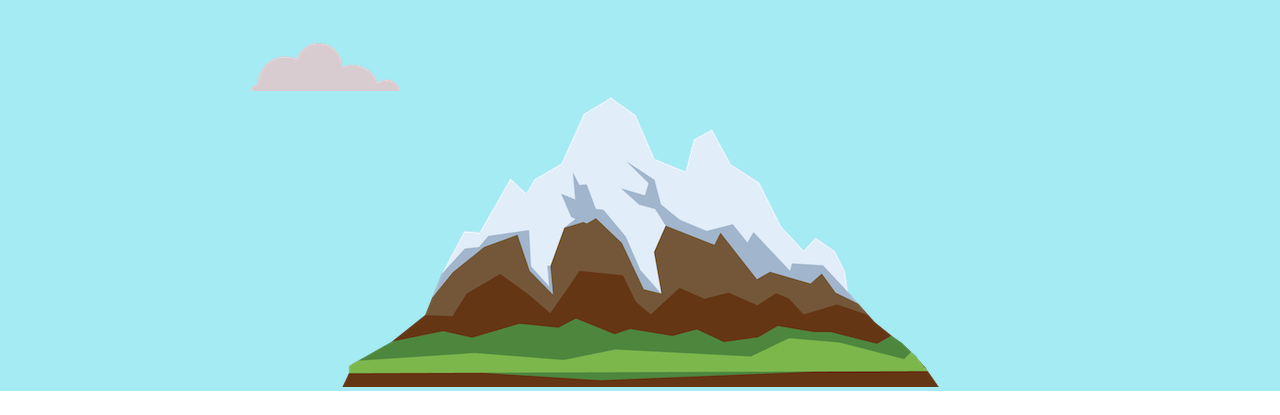
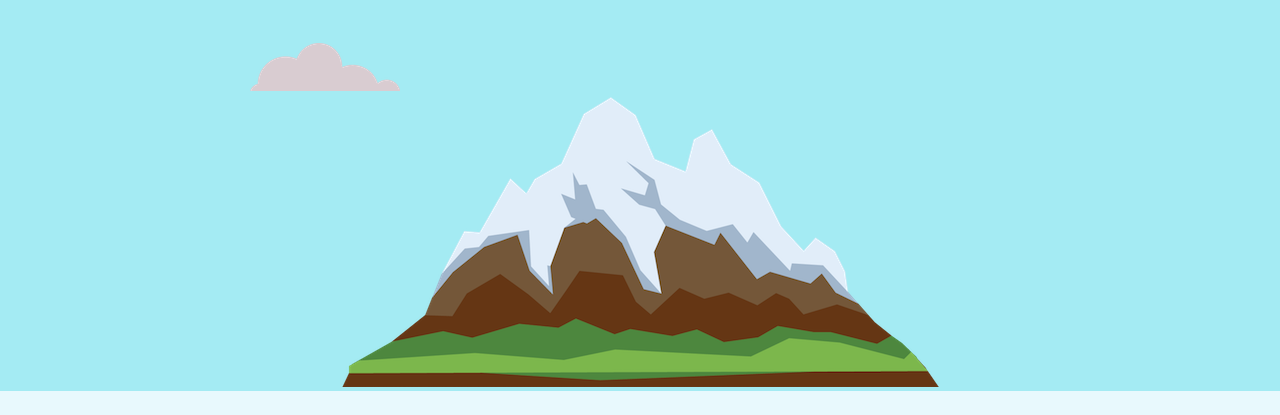
Before and after one commit to aayushdogra/PersonalSite, a plain HTML site: page index.html in a window 1280 px wide. Shown: the part 385-800 px from the top of the page. Drawn offline with Linux system fonts and the light colour scheme; a web font is replaced by a local one.

Commit message:
body color changed

```diff
--- a/css/styles.css
+++ b/css/styles.css
@@ -1,4 +1,5 @@
 body {
+  background-color: #E8F9FD;
   margin: 0;
   text-align: center;
   font-family: "Montserrat", sans-serif;
```
